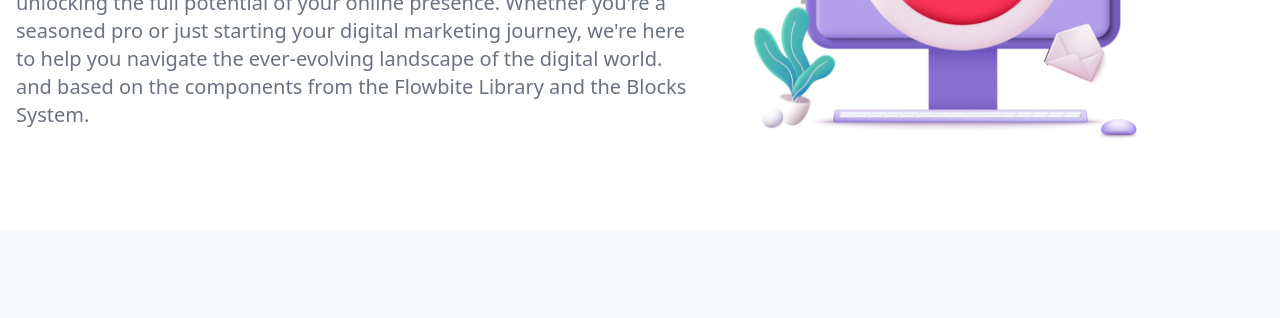
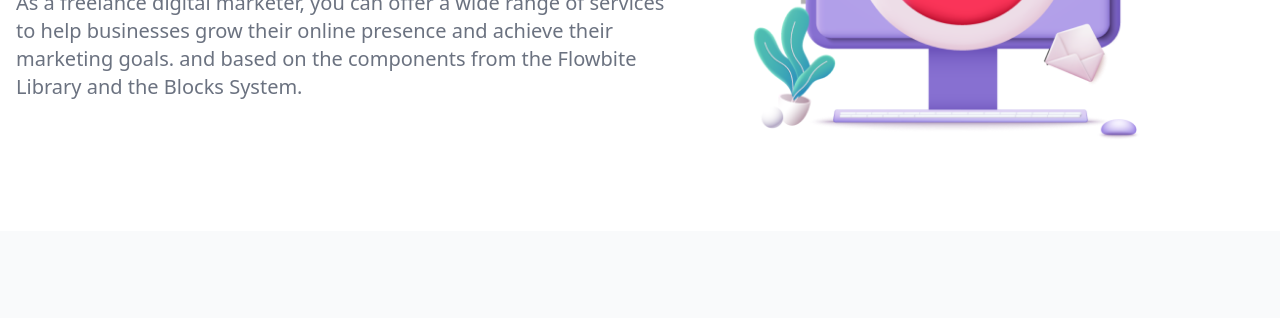
Before and after one commit to sedheedkv/sedheeddigital, a website: page index.html in a window 1280 px wide. Shown: the part 352-670 px from the top of the page. Drawn offline with nearby package versions, Linux system fonts and the light colour scheme; a script that the page names is missing.

Commit message:
Update index.html

```diff
--- a/index.html
+++ b/index.html
@@ -78,7 +78,7 @@
         <div class="grid max-w-screen-xl px-4 pt-20 pb-8 mx-auto lg:gap-8 xl:gap-0 lg:py-16 lg:grid-cols-12 lg:pt-28">
             <div class="mr-auto place-self-center lg:col-span-7">
                 <h1 class="max-w-2xl mb-4 text-4xl font-extrabold leading-none tracking-tight md:text-5xl xl:text-6xl dark:text-white">Digital Marketing Expert<br>in Malappuram</h1>
-                <p class="max-w-2xl mb-6 font-light text-gray-500 lg:mb-8 md:text-lg lg:text-xl dark:text-gray-400">Welcome to our digital marketing landing page, your gateway to unlocking the full potential of your online presence. Whether you're a seasoned pro or just starting your digital marketing journey, we're here to help you navigate the ever-evolving landscape of the digital world.<a href="https://tailwindcss.com" class="hover:underline"></a> and based on the components from the <a href="https://flowbite.com/docs/getting-started/introduction/" class="hover:underline">Flowbite Library</a> and the <a href="https://flowbite.com/blocks/" class="hover:underline">Blocks System</a>.</p>
+                <p class="max-w-2xl mb-6 font-light text-gray-500 lg:mb-8 md:text-lg lg:text-xl dark:text-gray-400">As a freelance digital marketer, you can offer a wide range of services to help businesses grow their online presence and achieve their marketing goals.<a href="https://tailwindcss.com" class="hover:underline"></a> and based on the components from the <a href="https://flowbite.com/docs/getting-started/introduction/" class="hover:underline">Flowbite Library</a> and the <a href="https://flowbite.com/blocks/" class="hover:underline">Blocks System</a>.</p>
                 <div class="space-y-4 sm:flex sm:space-y-0 sm:space-x-4">
 
                 </div>
```
